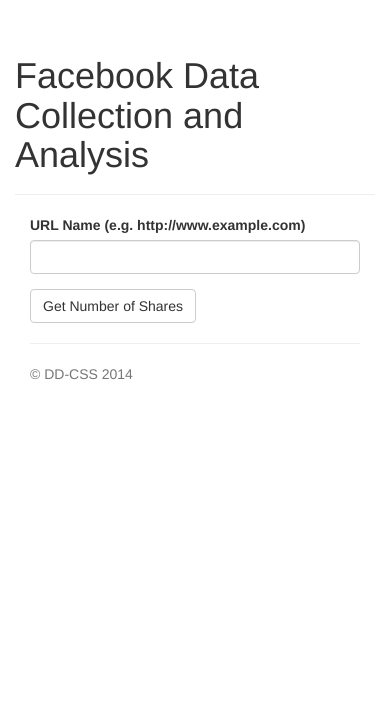
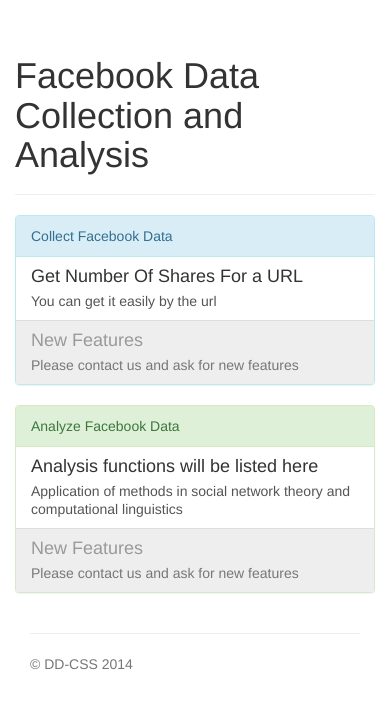
Before and after one commit to oztalha/dd-css, a Flask app: page /fb/ in a window 390 px wide. Shown: the part 54-763 px from the top of the page. Run offline with Flask 2, Linux system fonts and the light colour scheme; a user stored in the database is signed in; data comes from the database, SQL or seed files in the repository; some libraries are stand-ins or nearby versions.

Commit message:
facebook templates changed

```diff
--- a/app/fb/views.py
+++ b/app/fb/views.py
@@ -25,14 +25,19 @@ def before_request():
 @fb.route('/', methods=['GET', 'POST'])
 @login_required
 def index():
+    return render_template('fb/index.html')
+
+@fb.route('/number_of_shares', methods=['GET', 'POST'])
+@login_required
+def number_of_shares():
     if g.user is not None:
         fform = FollowersForm()
 	if fform.validate_on_submit():
 		url=fform.url_name.data
 		q='?ids='+url
 		resp = facebook.get(q)
-		return render_template('fb/result.html', resp=resp, url=url )
-    	return render_template('fb/index.html', fform = fform)
+		return render_template('fb/result_shares.html', resp=resp, url=url )
+    	return render_template('fb/number_of_shares.html', fform = fform)
 
 
 @fb.route('/login')
--- a/app/templates/fb/index.html
+++ b/app/templates/fb/index.html
@@ -8,7 +8,39 @@
 <div class="page-header">
     <h1>Facebook Data Collection and Analysis</h1>
 </div>
-<div class="col-md-4">
-    {{ wtf.quick_form(fform) }}
+
+<div class="row">
+ <div class="col-md-6">
+  <div class="panel panel-info">
+     <div class="panel-heading">Collect Facebook Data</div>
+    <div class="list-group">
+       <a href="{{ url_for('fb.number_of_shares') }}" class="list-group-item">
+         <h4 class="list-group-item-heading">Get Number Of Shares For a URL</h4>
+         <p class="list-group-item-text">You can get it easily by the url</p>
+       </a>
+       <a href="#" class="list-group-item disabled">
+         <h4 class="list-group-item-heading" style="color: #999999">New Features</h4>
+         <p class="list-group-item-text">Please contact us and ask for new features</p>
+       </a>
+    </div>
+  </div>
+ </div>
+
+ <div class="col-md-6">
+  <div class="panel panel-success ">
+    <div class="panel-heading">Analyze Facebook Data</div>
+    <div class="list-group">
+       <a href="#" class="list-group-item">
+         <h4 class="list-group-item-heading">Analysis functions will be listed here</h4>
+         <p class="list-group-item-text">Application of methods in social network theory and computational linguistics</p>
+       </a>
+       <a href="#" class="list-group-item disabled">
+         <h4 class="list-group-item-heading" style="color: #999999">New Features</h4>
+         <p class="list-group-item-text">Please contact us and ask for new features</p>
+       </a>
+    </div>
+  </div>
+ </div>
 </div>
+
 {% endblock %}
```
Also changed, not shown: Documents/features.md (+1 -1 lines), app/templates/fb/number_of_shares.html (added, +14 -0 lines), app/templates/fb/result_shares.html (added, +23 -0 lines).
